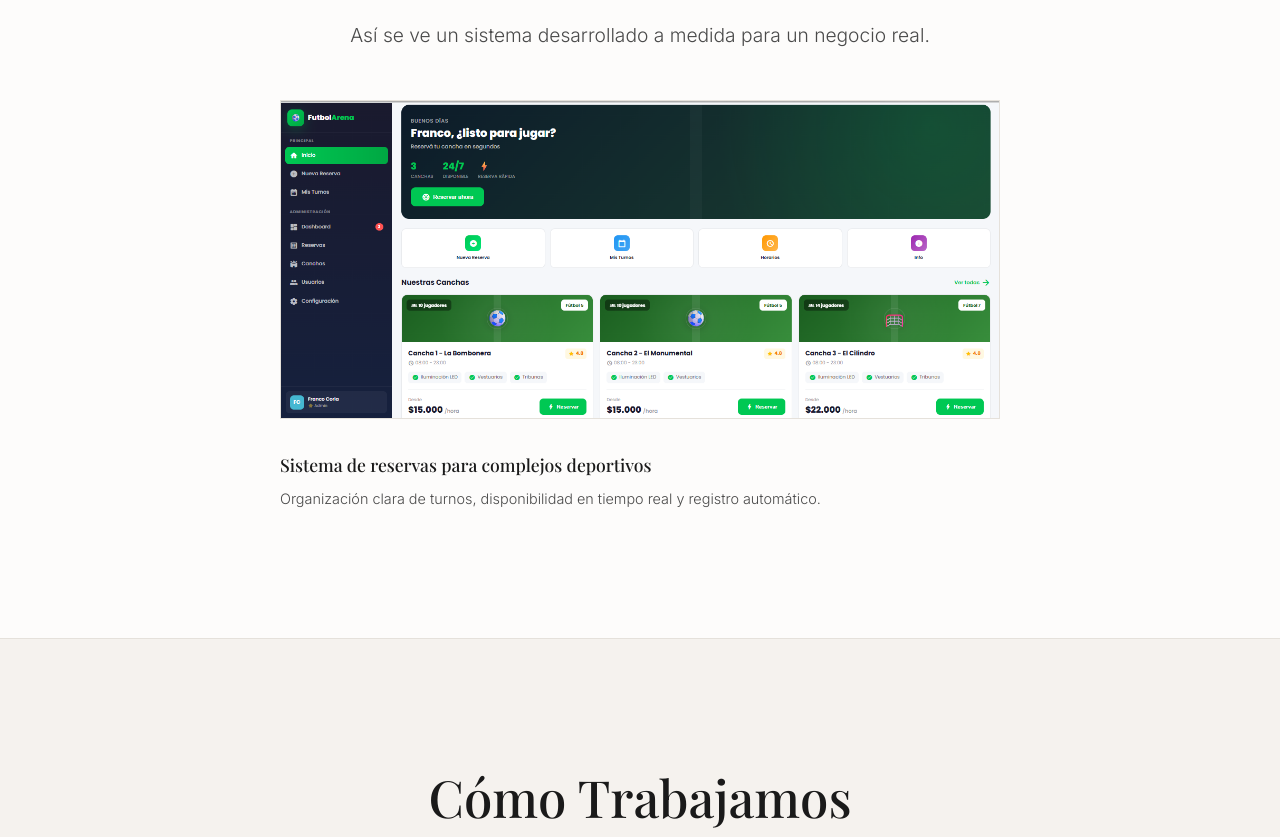
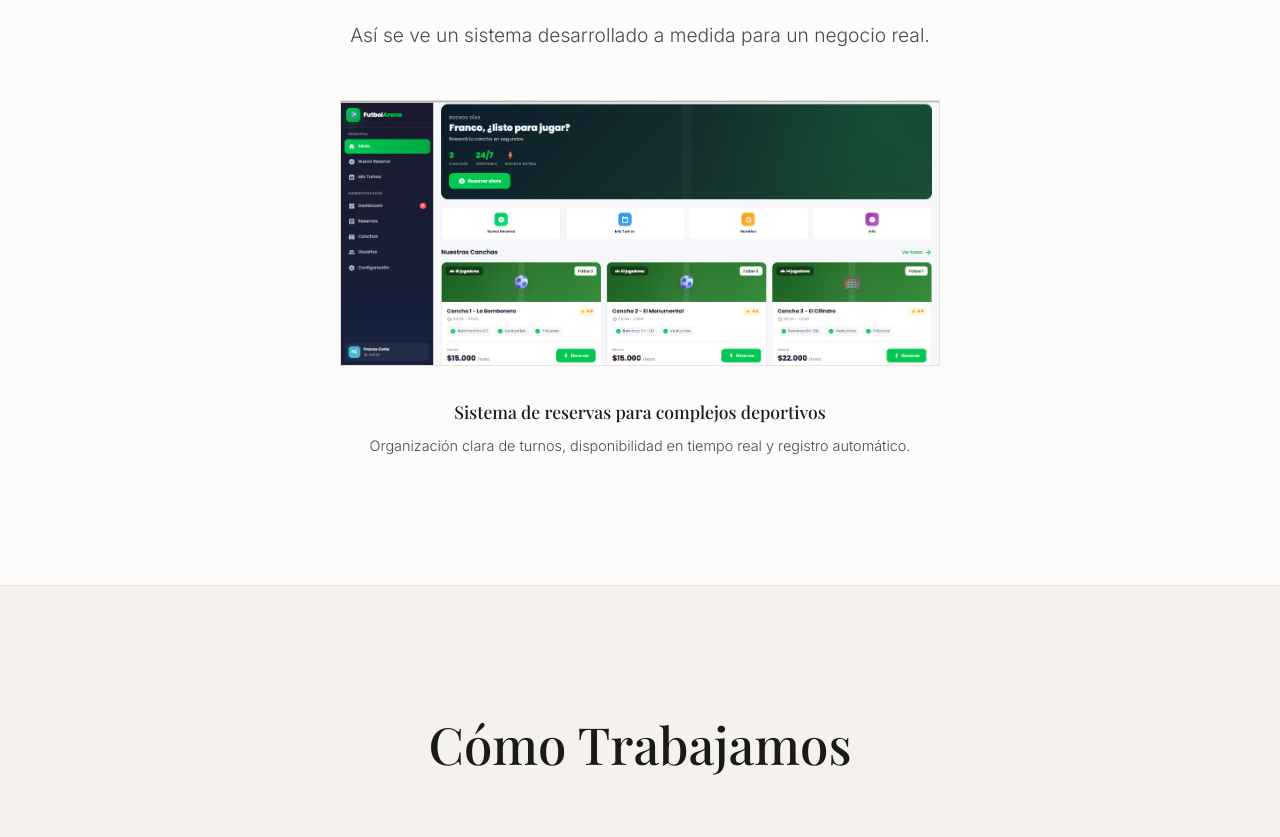
Before and after one commit to franco77coria/jf-digitalstudio-, a website: page index.html in a window 1280 px wide. Shown: the part 2808-3645 px from the top of the page. Drawn offline with nearby package versions, Linux system fonts and the light colour scheme; a web font is replaced by a local one.

Commit message:
Match image width to caption text (600px)

```diff
--- a/styles.css
+++ b/styles.css
@@ -1120,7 +1120,7 @@ textarea {
 }
 
 .ejemplo-image-wrapper {
-    max-width: 720px;
+    max-width: 600px;
     margin: 0 auto 2rem;
     border: 1px solid var(--border-light);
     background: var(--warm-beige);
@@ -1134,8 +1134,8 @@ textarea {
 }
 
 .ejemplo-caption {
-    text-align: left;
-    max-width: 720px;
+    text-align: center;
+    max-width: 600px;
     margin: 0 auto;
 }
 
```
